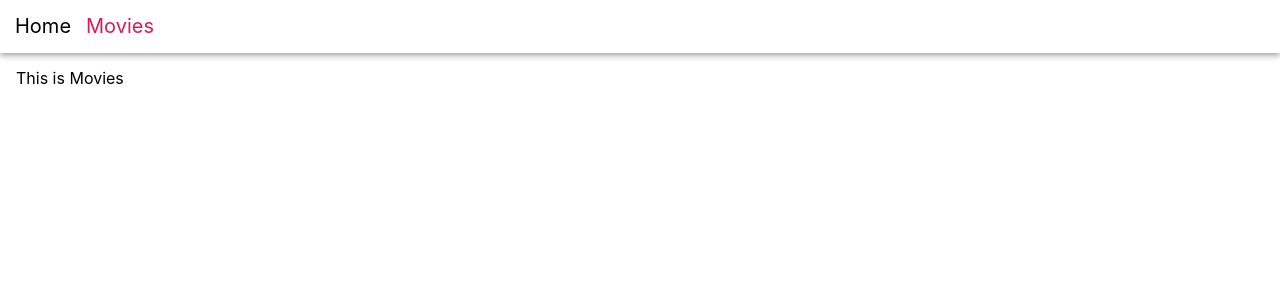
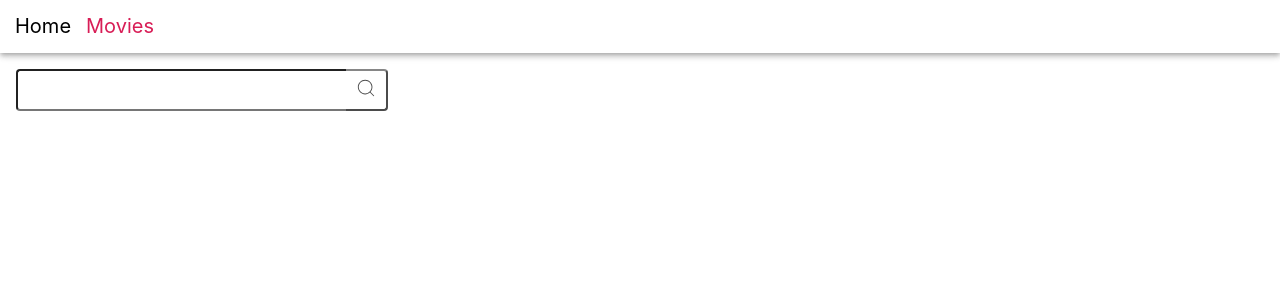
Before and after one commit to JustIrish/goit-react-hw-05-movies, a React (Create React App) app: page /goit-react-hw-05-movies/movies in a window 1280 px wide. Shown: the top 300 px of the page. Built offline with nearby package versions, Linux system fonts and the light colour scheme.

Commit message:
add SearchMovies

```diff
--- a/package.json
+++ b/package.json
@@ -12,6 +12,7 @@
     "react": "^18.1.0",
     "react-dom": "^18.1.0",
     "react-hot-toast": "^2.4.0",
+    "react-icons": "^4.7.1",
     "react-router-dom": "^6.6.1",
     "react-scripts": "5.0.1",
     "styled-components": "^5.3.6",
--- a/src/components/App.js
+++ b/src/components/App.js
@@ -17,8 +17,8 @@ export const App = () => {
     <Routes>
       <Route path="/" element={<SharedLayout />}>
         <Route index element={<Home />} />
-        <Route path="movies" element={<Movies />} />
-        <Route path="movies/:movieId" element={<MovieDetails />}>
+        <Route path="/movies" element={<Movies />} />
+        <Route path="/movies/:movieId" element={<MovieDetails />}>
           <Route path="cast" element={<Cast />} />
           <Route path="reviews" element={<Reviews />} />
         </Route>
--- a/src/components/MoviesList/MoviesList.js
+++ b/src/components/MoviesList/MoviesList.js
@@ -8,7 +8,7 @@ export const MoviesList = ({ movies }) => {
     <List>
       {movies.map(({ id, title, poster_path }) => (
         <ListItem key={id}>
-          <Link to={`movies/${id}`}>
+          <Link to={`/movies/${id}`}>
             <PosterImg
               src={`${IMG_URL}${poster_path}`}
               alt={title}
--- /dev/null
+++ b/src/components/SearchBar/SearchBar.js
@@ -0,0 +1,23 @@
+import { CiSearch } from 'react-icons/ci';
+import { SearchForm, SearchInput, SearchBtn } from './SearchBar.styled';
+
+export const SearchBar = ({ onSubmit }) => {
+  const handlerSubmit = evt => {
+    evt.preventDefault();
+    const query = evt.currentTarget.elements.input.value;
+    if (query.trim() === '') {
+      console.log('Enter query');
+    }
+    onSubmit(query);
+    evt.currentTarget.reset();
+  };
+
+  return (
+    <SearchForm onSubmit={handlerSubmit}>
+      <SearchInput type="text" name="input" />
+      <SearchBtn type="submit">
+        <CiSearch size={22} />
+      </SearchBtn>
+    </SearchForm>
+  );
+};
--- /dev/null
+++ b/src/components/SearchBar/SearchBar.styled.js
@@ -0,0 +1,37 @@
+import styled from 'styled-components';
+
+export const SearchForm = styled.form`
+  display: flex;
+  align-items: center;
+  margin-bottom: 30px;
+`;
+
+export const SearchInput = styled.input`
+  height: 42px;
+  padding: 9px 32px 8px 8px;
+  border-radius: 4px 0px 0px 4px;
+  border-right: 0;
+  outline: none;
+  font: inherit;
+  font-size: 18px;
+`;
+
+export const SearchBtn = styled.button`
+  display: inline-block;
+  width: 42px;
+  height: 42px;
+  border-radius: 0px 4px 4px 0px;
+  border-left: 0;
+  background-color: #fff;
+  background-size: 40%;
+  background-repeat: no-repeat;
+  background-position: center;
+  opacity: 0.7;
+  transition: opacity 250ms cubic-bezier(0.4, 0, 0.2, 1);
+  cursor: pointer;
+  outline: none;
+
+  &:fover {
+    opacity: 1;
+  }
+`;
--- a/src/pages/Movies/Movies.js
+++ b/src/pages/Movies/Movies.js
@@ -1,3 +1,31 @@
+import { SearchBar } from 'components/SearchBar/SearchBar';
+import { useEffect, useState } from 'react';
+import { useSearchParams } from 'react-router-dom';
+import { getSearchMovies } from 'getMoviesApi';
+import { MoviesList } from 'components/MoviesList/MoviesList';
+
 export const Movies = () => {
-  return <div>This is Movies</div>;
+  const [movie, setMovie] = useState([]);
+  const [searchParams, setSearchParams] = useSearchParams();
+  const searchQuery = searchParams.get('query') ?? '';
+
+  useEffect(() => {
+    if (searchQuery === '') return setMovie([]);
+
+    getSearchMovies(searchQuery).then(res => {
+      console.log(res);
+      setMovie(res.results);
+    });
+  }, [searchQuery]);
+
+  const changeQuery = value => {
+    setSearchParams(value !== '' ? { query: value } : {});
+  };
+
+  return (
+    <main>
+      <SearchBar onSubmit={changeQuery} />
+      <MoviesList movies={movie} />
+    </main>
+  );
 };
```
Also changed, not shown: src/components/SearchBox/SearchBox.js (deleted), 1 other file (tests, documents, lock files or other folders).
